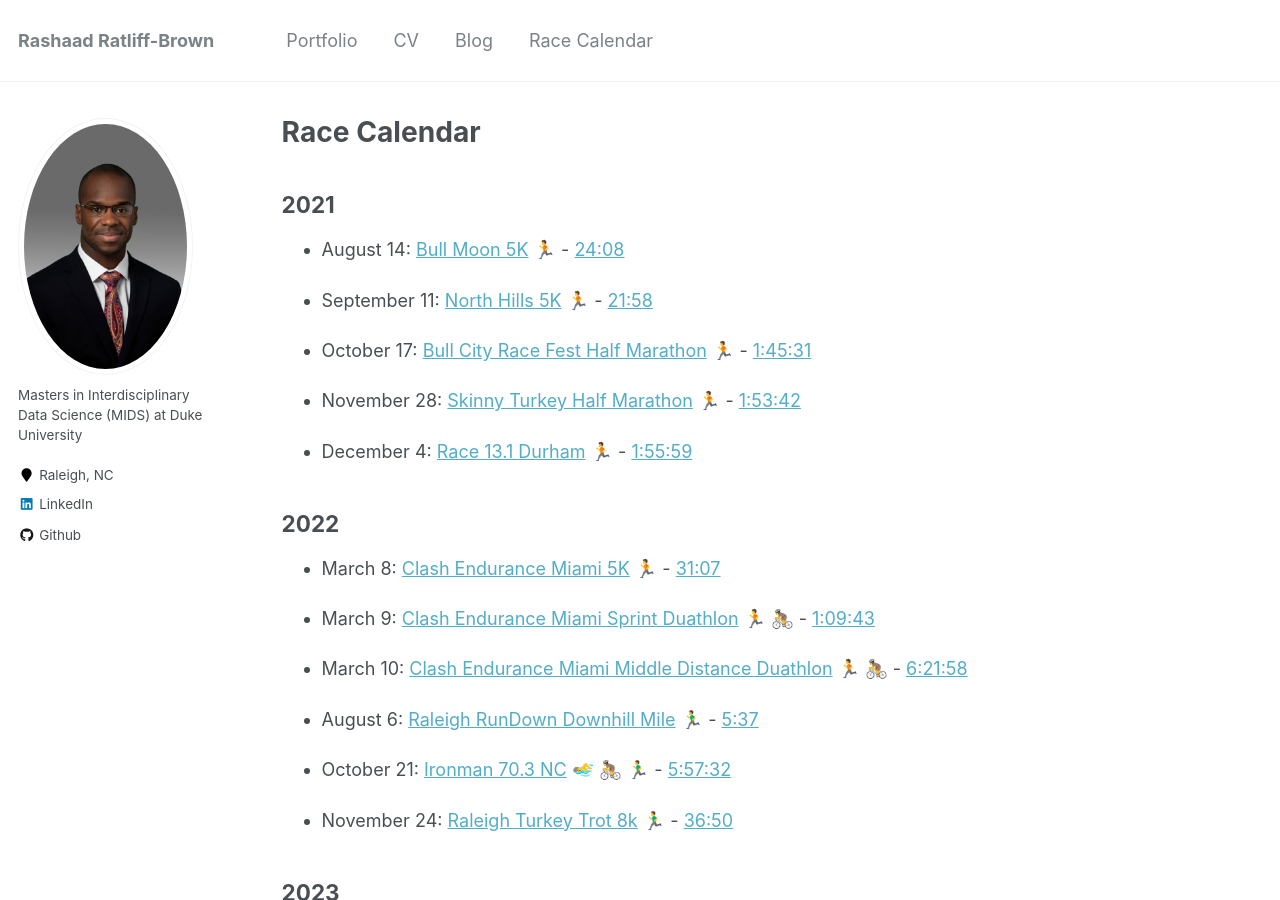
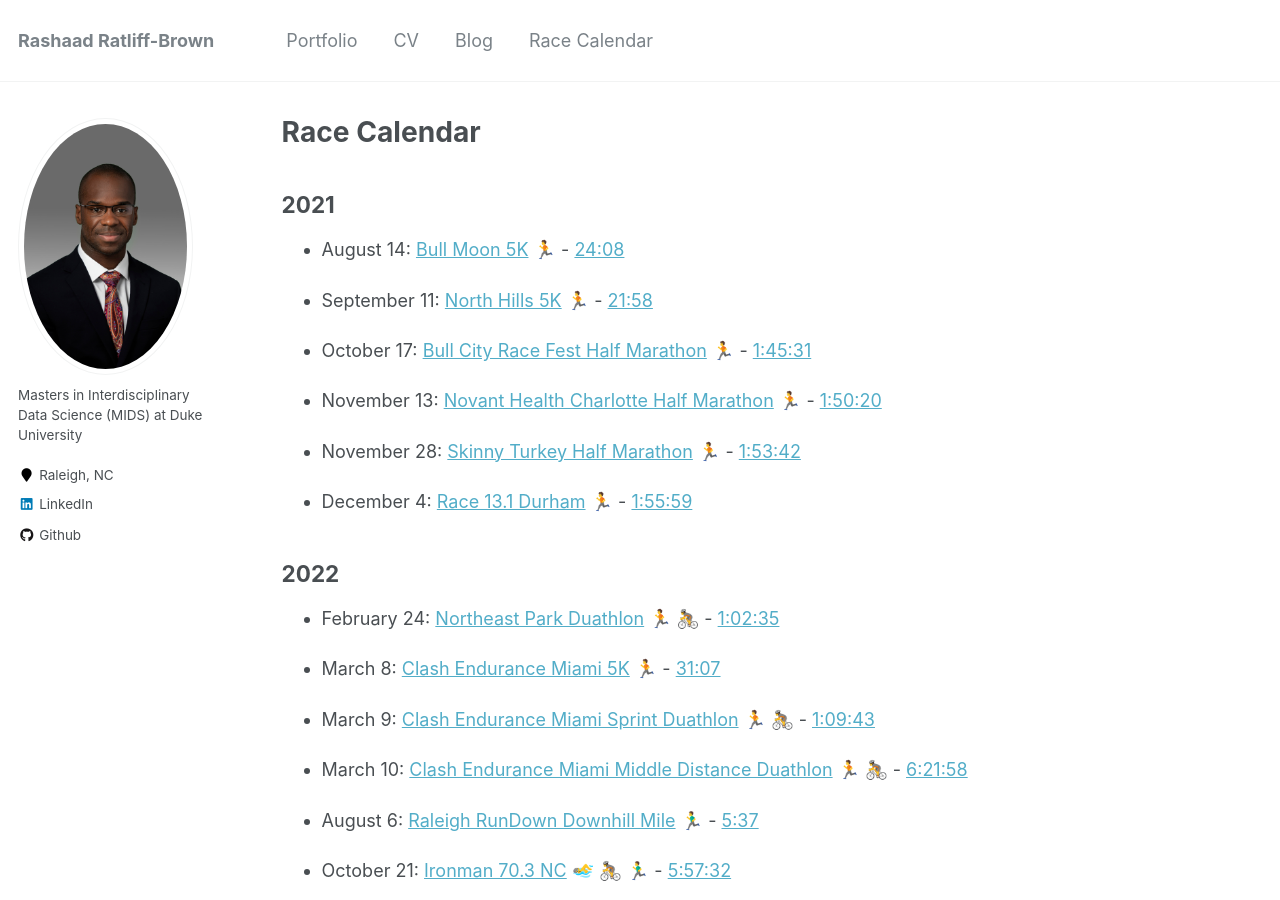
Before and after one commit to caratliff/caratliff.github.io, a Jekyll site: the page built from _pages/race-calendar.md, in a window 1280 px wide and 900 px high. Built offline with Jekyll 4.4.1, drawn with Linux system fonts in a browser that asks for light colours; emoji names are drawn with the system emoji font.

Commit message:
Update race-calendar.md

```diff
--- a/_pages/race-calendar.md
+++ b/_pages/race-calendar.md
@@ -13,11 +13,15 @@ redirect_from:
 
 - October 17: [Bull City Race Fest Half Marathon](https://capstoneraces.com/bull-city-race-fest/) 🏃 - [1:45:31](https://results.raceroster.com/v2/en-US/results/3gbn4p9pc3xc6pa3/results?search=Rashaad&page=1)
 
+- November 13: [Novant Health Charlotte Half Marathon](https://thecharlottemarathon.com) 🏃 - [1:50:20](https://www.athlinks.com/event/20296/results/Event/1035993/Course/2307240/Bib/3615)
+
 - November 28: [Skinny Turkey Half Marathon](https://fsseries.com/event/skinny/) 🏃 - [1:53:42](https://www.racetecresults.com/Search.aspx?CId=16247&RId=210&S=rashaad)
 
 - December 4: [Race 13.1 Durham](https://capstoneraces.com/race131/durham/) 🏃 - [1:55:59](https://results.raceroster.com/v2/en-US/results/dgz65k6ssxz2ssw6/results?search=Rashaad&page=1)
 
 ## 2022
+
+- February 24: [Northeast Park Duathlon](https://www.trisignup.com/Race/NC/Gibsonville/NEParkDuathlon) 🏃 🚴 - [1:02:35](https://www.trisignup.com/Race/Results/26521/IndividualResult/Mzbb?resultSetId=303285#U51753724)
 
 - March 8: [Clash Endurance Miami 5K](https://clashendurance.com/pages/miami) 🏃 - [31:07](https://track.rtrt.me/e/CLASH-MIAMI#/tracker/RHPVK64M)
 
```
